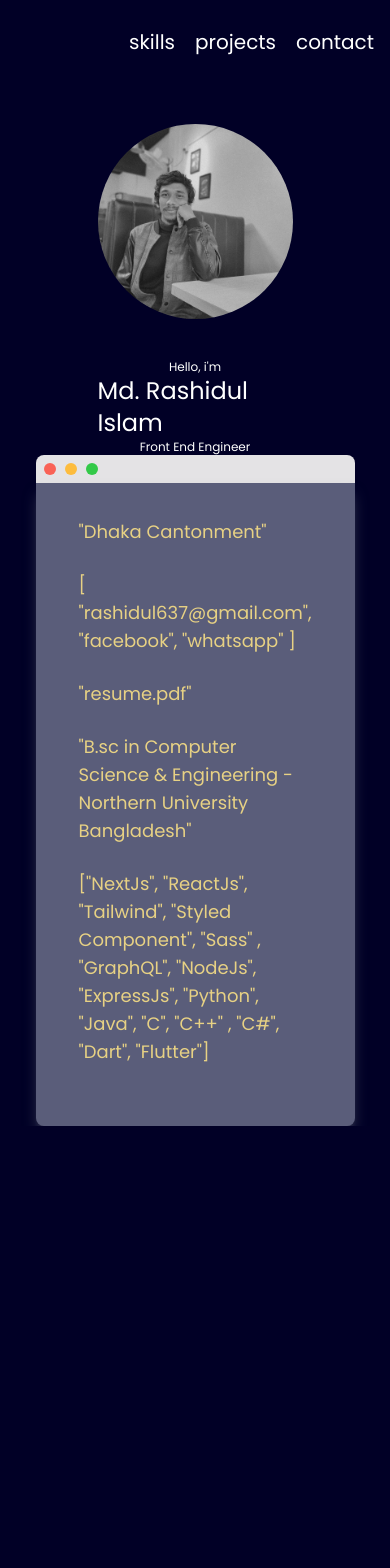
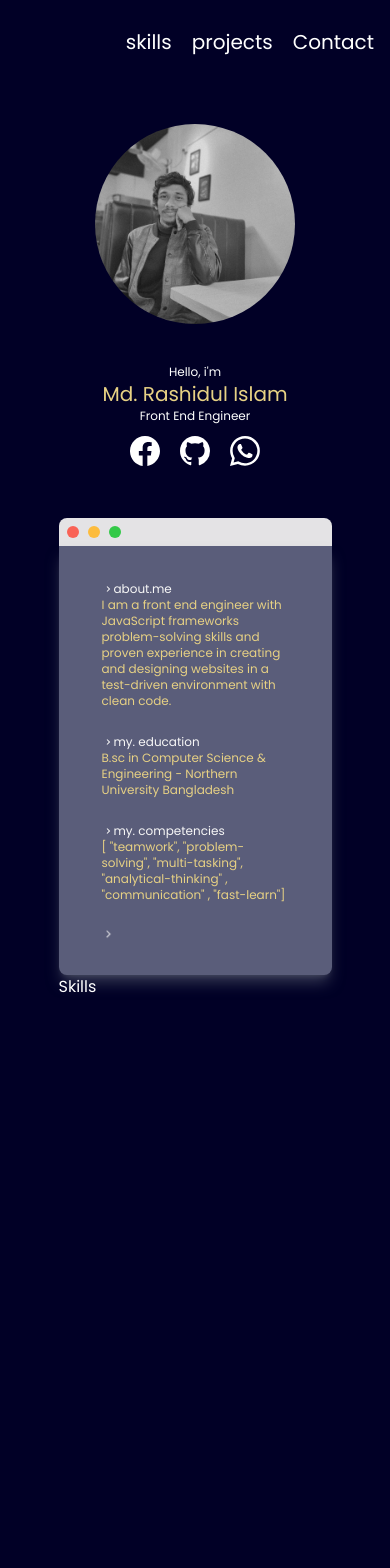
Before and after one commit to rashidul-islam-alvi/final-portfolio, a Next.js app: page / in a window 390 px wide. Shown: the top 1568 px of the page. Before the commit the page ends 1126 px from the top, so only its background shows below. Built offline with nearby package versions, Linux system fonts and the light colour scheme.

Commit message:
about done hopefully

```diff
--- a/components/About.jsx
+++ b/components/About.jsx
@@ -2,11 +2,13 @@ import Image from "next/image";
 import React from "react";
 import Terminal from "./Terminal";
 import profilePic from "../assests/profile.jpg";
+import { BsGithub, BsWhatsapp, BsFacebook } from "react-icons/bs";
 
 const About = () => {
+  const icons = [<BsFacebook />, <BsGithub />, <BsWhatsapp />];
   return (
-    <div className="flex flex-col md:flex-row md:h-[90vh] text-white justify-between items-center mt-10">
-      <div className=" flex-1 flex flex-col items-center justify-center ">
+    <div className="flex flex-col md:flex-row md:h-[90vh] text-white justify-between items-center pt-10 md:pt-0 ">
+      <div className="flex flex-col items-center justify-center flex-1 mb-10 ">
         <div
         //   className="relative z-0 before:absolute before:-top-1 md:before:-top-7 md:before:-left-20 before:rounded-full
         //     before:w-full before:max-w-[300px] md:before:max-w-[600px] before:h-full before:border-2 before:border-gray before:z-[-1]"
@@ -14,14 +16,32 @@ const About = () => {
           <Image
             src={profilePic}
             alt="Profile Picture"
-            className="rounded-full mb-10 md:max-w-[400px]"
+            className="rounded-full max-w-[200px] mb-10 md:max-w-[300px]"
           />
         </div>
-        <p className="text-xs">Hello, i'm</p>
-        <h2 className="text-2xl">Md. Rashidul Islam</h2>
-        <p className="text-xs">Front End Engineer</p>
+        <p className="text-xs ">Hello, i'm</p>
+        <h2 className="text-xl text-[#e7d184] md:text-2xl">
+          Md. Rashidul Islam
+        </h2>
+        <p className="text-xs ">Front End Engineer</p>
+
+        <div className="py-3 md:hidden">
+          <ul className="flex">
+            {icons.map((icon, i) => (
+              <li
+                key={i}
+                className={`text-3xl ${
+                  i == 0 ? "" : "ml-5"
+                } cursor-pointer hover:text-[#e7d184] duration-200 transition-all
+             `}
+              >
+                {icon}
+              </li>
+            ))}
+          </ul>
+        </div>
       </div>
-      <div className=" flex-1  flex justify-center items-center">
+      <div className="flex items-center justify-center flex-1 ">
         <Terminal />
       </div>
     </div>
--- a/components/Contact.jsx
+++ b/components/Contact.jsx
@@ -1,7 +1,11 @@
 import React from "react";
 
 const Contact = () => {
-  return <div>Contact</div>;
+  return (
+    <div id="contact" className="text-white h-[100vh]">
+      Contact
+    </div>
+  );
 };
 
 export default Contact;
--- /dev/null
+++ b/components/GoToTop.jsx
@@ -0,0 +1,36 @@
+import React, { useEffect, useState } from "react";
+import { RxDoubleArrowUp } from "react-icons/rx";
+
+const GoToTop = () => {
+  const [clientWindowHeight, setClientWindowHeight] = useState("");
+
+  useEffect(() => {
+    window.addEventListener("scroll", handleScroll);
+    return () => window.removeEventListener("scroll", handleScroll);
+  });
+
+  const handleScroll = () => {
+    setClientWindowHeight(window.scrollY);
+  };
+
+  const isBrowser = () => typeof window !== "undefined";
+  function scrollToTop() {
+    if (!isBrowser()) return;
+    window.scrollTo({ top: 0, behavior: "smooth" });
+  }
+
+  const display = clientWindowHeight > 0 ? "flex flex-col-reverse" : "hidden";
+
+  return (
+    <div
+      className={`fixed right-0 ${display} items-center  h-[70vh] w-[5%] animate-bounce pr-5 md:p-0`}
+    >
+      <div onClick={scrollToTop}>
+        <RxDoubleArrowUp className="text-lg text-white cursor-pointer md:text-4xl " />
+        <RxDoubleArrowUp className="text-lg text-white cursor-pointer md:text-4xl " />
+      </div>
+    </div>
+  );
+};
+
+export default GoToTop;
--- a/components/NavBar.jsx
+++ b/components/NavBar.jsx
@@ -1,26 +1,57 @@
-import React, { useState } from "react";
+import Link from "next/link";
+import React, { useEffect, useState } from "react";
 
 const NavBar = () => {
-  const [currentActive, setCurrentActive] = useState("");
+  // const [currentActive, setCurrentActive] = useState("");
+  // const [clientWindowHeight, setClientWindowHeight] = useState("");
 
-  const navItems = ["skills", "projects", "contact"];
-  console.log(currentActive);
+  // useEffect(() => {
+  //   window.addEventListener("scroll", handleScroll);
+  //   return () => window.removeEventListener("scroll", handleScroll);
+  // });
+
+  // const handleScroll = () => {
+  //   setClientWindowHeight(window.scrollY);
+  // };
+
+  // const bgColor = clientWindowHeight > 0 ? "bg-red" : "";
+  // const navItems = ["skills", "projects", "contact"];
+
   return (
-    <div className="h-[10vh] flex flex-row-reverse px-4 py-4 sticky top-0">
+    <div className={`h-[10vh] flex flex-row-reverse p-4 sticky top-0`}>
       {
-        <ul className="flex justify-end items-center text-xl md:text-3xl md:mx-auto w-1/2">
-          {navItems?.map((item, index) => (
-            <li
-              id={`#${item == currentActive ? currentActive : ""}`}
+        <ul className="flex justify-end items-center text-xl md:text-3xl md:mx-auto w-[70%]">
+          {/* {navItems?.map((item, index) => (
+            <Link
+              href={`/#${item == currentActive ? currentActive : ""}`}
               key={index}
               onClick={() => setCurrentActive(item)}
               className={` cursor-pointer ${
                 index == 0 ? "" : "md:ml-20 ml-5"
-              }  ${currentActive == item ? "text-[#FDCC49]" : "text-white"}`}
+              } text-white hover:text-[#FDCC49]`}
             >
               {item}
-            </li>
-          ))}
+            </Link>
+          ))} */}
+
+          <Link
+            href="#skills"
+            className={` cursor-pointer  text-white hover:text-[#FDCC49] ml-5 md:ml-20`}
+          >
+            skills
+          </Link>
+          <Link
+            href="#projects"
+            className={` cursor-pointer  text-white hover:text-[#FDCC49] ml-5 md:ml-20`}
+          >
+            projects
+          </Link>
+          <Link
+            href="#contact"
+            className={` cursor-pointer  text-white hover:text-[#FDCC49] ml-5 md:ml-20`}
+          >
+            Contact
+          </Link>
         </ul>
       }
     </div>
--- a/components/Projects.jsx
+++ b/components/Projects.jsx
@@ -1,7 +1,11 @@
 import React from "react";
 
 const Projects = () => {
-  return <div>Projects</div>;
+  return (
+    <div id="projects" className="text-white h-[100vh]">
+      Projects
+    </div>
+  );
 };
 
 export default Projects;
--- /dev/null
+++ b/components/SideBar.jsx
@@ -0,0 +1,25 @@
+import React from "react";
+import { BsGithub, BsWhatsapp, BsFacebook } from "react-icons/bs";
+const SideBar = () => {
+  const icons = [<BsFacebook />, <BsGithub />, <BsWhatsapp />];
+
+  return (
+    <div className="hidden fixed left-0 h-full text-white  border-white w-[10%] md:flex flex-col items-center justify-center">
+      <ul>
+        {icons.map((icon, i) => (
+          <li
+            key={i}
+            className={`text-3xl ${
+              i == 0 ? "" : "mt-[4.5rem]"
+            } cursor-pointer hover:text-[#e7d184] duration-200 transition-all
+             `}
+          >
+            {icon}
+          </li>
+        ))}
+      </ul>
+    </div>
+  );
+};
+
+export default SideBar;
--- a/components/Skills.jsx
+++ b/components/Skills.jsx
@@ -1,7 +1,11 @@
 import React from "react";
 
 const Skills = () => {
-  return <div>Skills</div>;
+  return (
+    <div id="skills" className="h-[100vh] text-white">
+      Skills
+    </div>
+  );
 };
 
 export default Skills;
--- a/components/Terminal.jsx
+++ b/components/Terminal.jsx
@@ -1,4 +1,6 @@
 import React from "react";
+
+import { BiChevronRight } from "react-icons/bi";
 
 const Terminal = () => {
   return (
@@ -9,62 +11,49 @@ const Terminal = () => {
         <div className="w-[12px] h-[12px] bg-[#33c948] rounded-full border-[#2dbb41] ml-[9px] "></div>
       </div>
 
-      <div className="bg-[#5a5d7a] px-2 text-lg rounded-b-lg shadow-gray-500/50 shadow-lg ">
+      <div className="bg-[#5a5d7a] text-xs px-2 md:text-lg rounded-b-lg shadow-gray-500/50 shadow-lg ">
         <div className="mx-[35px]">
-          <div className="mb-[25px] pt-[35px]">
+          <div className="mb-[25px] pt-[35px] ">
             <div>
               <p className="flex items-center text-[#f7f7f7]">
-                {/* <BiChevronRight /> my. currentLocation */}
+                <BiChevronRight /> about.me
               </p>
-              <p className="text-[#e7d184]"> "Dhaka Cantonment"</p>
+              <p className="text-[#e7d184]">
+                I am a front end engineer with JavaScript frameworks
+                problem-solving skills and proven experience in creating and
+                designing websites in a test-driven environment with clean code.
+              </p>
             </div>
           </div>
 
           <div className="mb-[25px]">
             <div>
               <p className="flex items-center text-[#f7f7f7]">
-                {/* <BiChevronRight /> my. contactInfo */}
+                <BiChevronRight /> my. education
               </p>
               <p className="text-[#e7d184]">
-                [ "rashidul637@gmail.com", "facebook", "whatsapp" ]
+                B.sc in Computer Science & Engineering - Northern University
+                Bangladesh
               </p>
             </div>
           </div>
+
           <div className="mb-[25px]">
             <div>
               <p className="flex items-center text-[#f7f7f7]">
-                {/* <BiChevronRight /> my. resume */}
-              </p>
-              <p className="text-[#e7d184]"> "resume.pdf"</p>
-            </div>
-          </div>
-          <div className="mb-[25px]">
-            <div>
-              <p className="flex items-center text-[#f7f7f7]">
-                {/* <BiChevronRight /> my. education */}
+                <BiChevronRight /> my. competencies
               </p>
               <p className="text-[#e7d184]">
-                "B.sc in Computer Science & Engineering - Northern University
-                Bangladesh"
+                [ "teamwork", "problem-solving", "multi-tasking",
+                "analytical-thinking" , "communication" , "fast-learn"]
               </p>
             </div>
           </div>
-          <div className="mb-[25px]">
-            <div>
-              <p className="flex items-center text-[#f7f7f7]">
-                {/* <BiChevronRight /> my. skills */}
-              </p>
-              <p className="text-[#e7d184]">
-                ["NextJs", "ReactJs", "Tailwind", "Styled Component", "Sass" ,
-                "GraphQL", "NodeJs", "ExpressJs", "Python", "Java", "C", "C++" ,
-                "C#", "Dart", "Flutter"]
-              </p>
-            </div>
-          </div>
+
           <div className="pb-[35px]">
             <div>
-              <p className="flex items-center text-[#f7f7f7]">
-                {/* <BiChevronRight /> */}
+              <p className="flex items-center text-[#f7f7f7]  ">
+                <BiChevronRight className="animate-ping" />
               </p>
             </div>
           </div>
--- a/package.json
+++ b/package.json
@@ -12,7 +12,7 @@
     "next": "13.1.1",
     "react": "18.2.0",
     "react-dom": "18.2.0",
-    "react-icons": "^4.7.1"
+    "react-icons": "^4.8.0"
   },
   "devDependencies": {
     "autoprefixer": "^10.4.13",
--- a/pages/_app.js
+++ b/pages/_app.js
@@ -1,11 +1,15 @@
+import GoToTop from "../components/GoToTop";
 import Layout from "../components/Layout";
 import NavBar from "../components/NavBar";
+import SideBar from "../components/SideBar";
 import "../styles/globals.css";
 
 export default function App({ Component, pageProps }) {
   return (
     <Layout>
       <NavBar />
+      <SideBar />
+      <GoToTop />
       <Component {...pageProps} />
     </Layout>
   );
--- a/pages/_document.js
+++ b/pages/_document.js
@@ -1,4 +1,4 @@
-import { Html, Head, Main, NextScript } from 'next/document'
+import { Html, Head, Main, NextScript } from "next/document";
 
 export default function Document() {
   return (
@@ -9,5 +9,5 @@ export default function Document() {
         <NextScript />
       </body>
     </Html>
-  )
+  );
 }
--- a/pages/index.js
+++ b/pages/index.js
@@ -26,11 +26,11 @@ export default function Home() {
         ></link>
       </Head>
 
-      <div className="w-1/2 mx-auto">
+      <div className="w-[70%] mx-auto">
         <About />
-        {/* <Skills />
+        <Skills />
         <Projects />
-        <Contact /> */}
+        <Contact />
       </div>
     </>
   );
```
Also changed, not shown: 1 other file (tests, documents, lock files or other folders).
